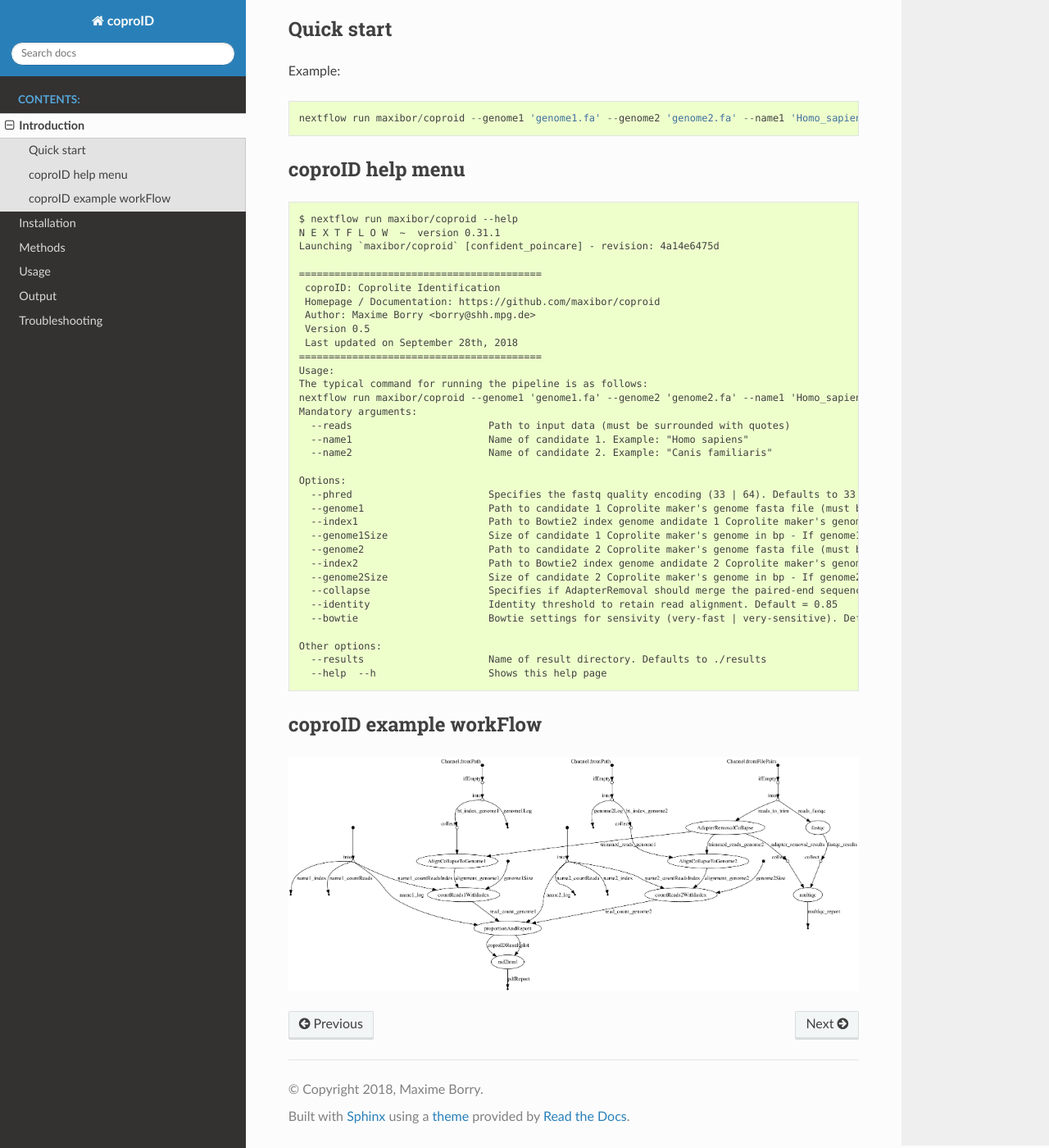
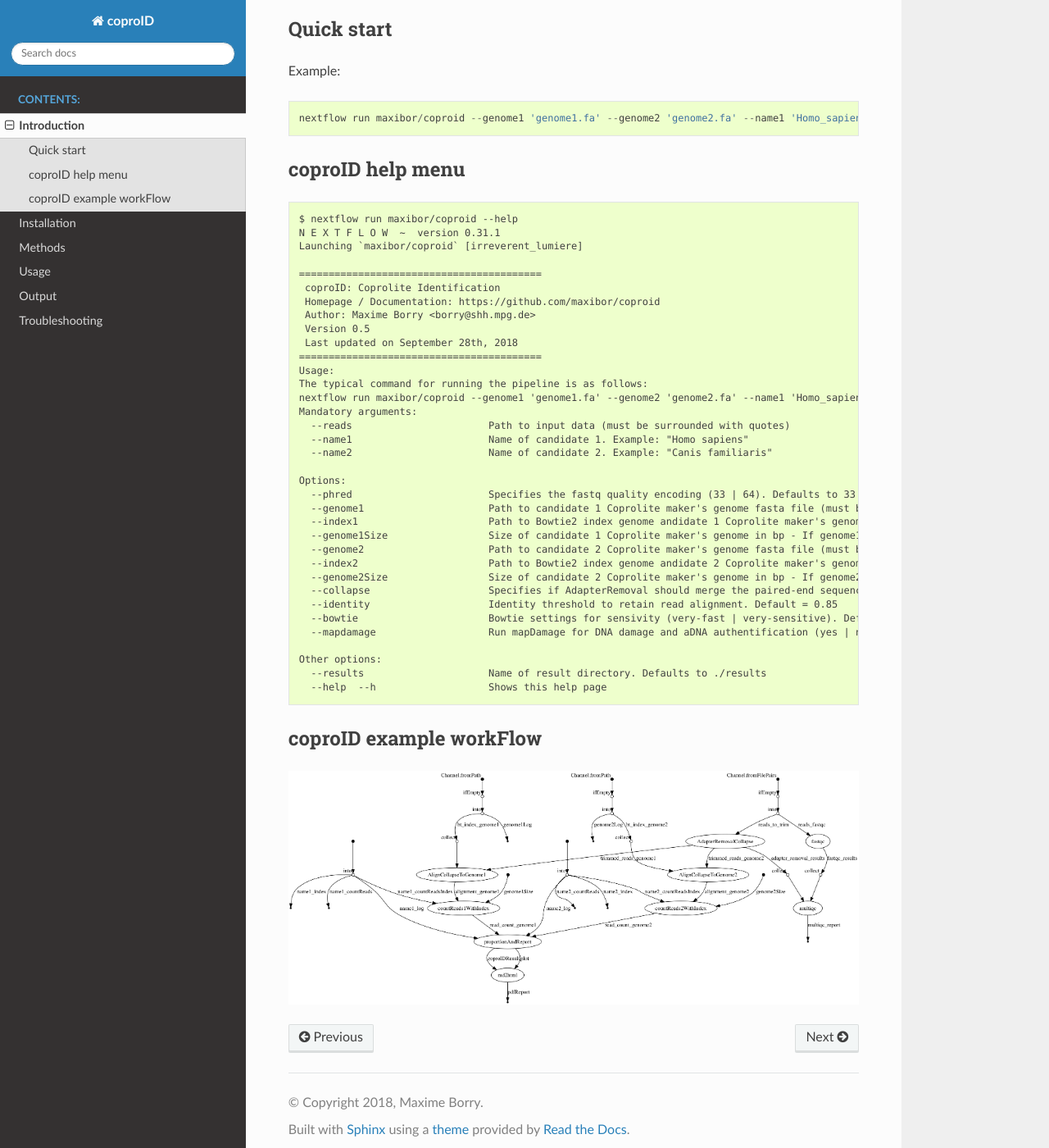
Before and after one commit to nf-core/coproid, a Sphinx documentation site: the page built from docs/source/intro.md, in a window 1280 px wide and 1400 px high, scrolled down 1000 px. Shown: the whole window at 82% size. Built offline with Sphinx 7.4.7 and the Read the Docs theme 2.0.0, drawn with Linux system fonts in a browser that asks for light colours.

Commit message:
adding mapdamage in doc and readme

````diff
--- a/docs/source/intro.md
+++ b/docs/source/intro.md
@@ -29,7 +29,7 @@ nextflow run maxibor/coproid --genome1 'genome1.fa' --genome2 'genome2.fa' --nam
 ```
 $ nextflow run maxibor/coproid --help
 N E X T F L O W  ~  version 0.31.1
-Launching `maxibor/coproid` [confident_poincare] - revision: 4a14e6475d
+Launching `maxibor/coproid` [irreverent_lumiere]
 
 =========================================
  coproID: Coprolite Identification
@@ -48,15 +48,16 @@ Mandatory arguments:
 
 Options:
   --phred                       Specifies the fastq quality encoding (33 | 64). Defaults to 33
-  --genome1                     Path to candidate 1 Coprolite maker's genome fasta file (must be surrounded with quotes) - If index1 is not set
-  --index1                      Path to Bowtie2 index genome andidate 1 Coprolite maker's genome, in the form of /path/to/*.bt2 - If genome1 is not set
+  --genome1                     Path to candidate 1 Coprolite maker's genome fasta file (must be surrounded with quotes) - Required if index1 is not set or mapdamage is activated
+  --index1                      Path to Bowtie2 index genome andidate 1 Coprolite maker's genome, in the form of /path/to/*.bt2 - Required if genome1 is not set
   --genome1Size                 Size of candidate 1 Coprolite maker's genome in bp - If genome1 is not set
-  --genome2                     Path to candidate 2 Coprolite maker's genome fasta file (must be surrounded with quotes)- If index2 is not set
-  --index2                      Path to Bowtie2 index genome andidate 2 Coprolite maker's genome, in the form of /path/to/*.bt2 - If genome2 is not set
+  --genome2                     Path to candidate 2 Coprolite maker's genome fasta file (must be surrounded with quotes)- Required if index2 is not set or mapdamage is activated
+  --index2                      Path to Bowtie2 index genome andidate 2 Coprolite maker's genome, in the form of /path/to/*.bt2 - Required if genome2 is not set
   --genome2Size                 Size of candidate 2 Coprolite maker's genome in bp - If genome2 is not set
   --collapse                    Specifies if AdapterRemoval should merge the paired-end sequences or not (yes | no). Default = yes
   --identity                    Identity threshold to retain read alignment. Default = 0.85
   --bowtie                      Bowtie settings for sensivity (very-fast | very-sensitive). Default = very-sensitive
+  --mapdamage                   Run mapDamage for DNA damage and aDNA authentification (yes | no). Default = yes
 
 Other options:
   --results                     Name of result directory. Defaults to ./results
````
Also changed, not shown: README.md (+7 -9 lines), docs/source/troubleshooting.md (+2 -1 lines).
